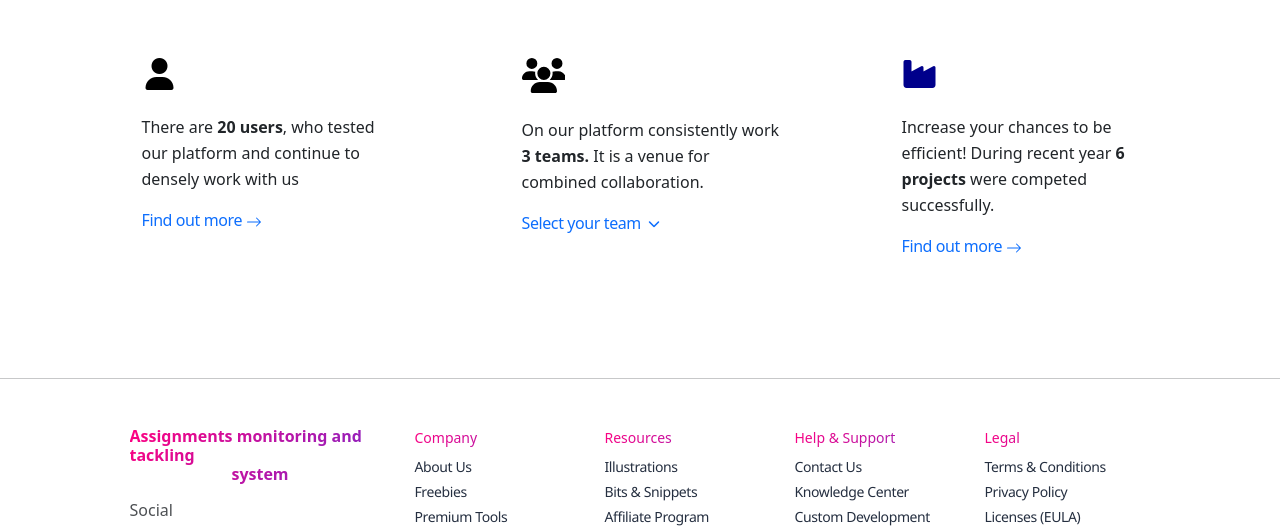
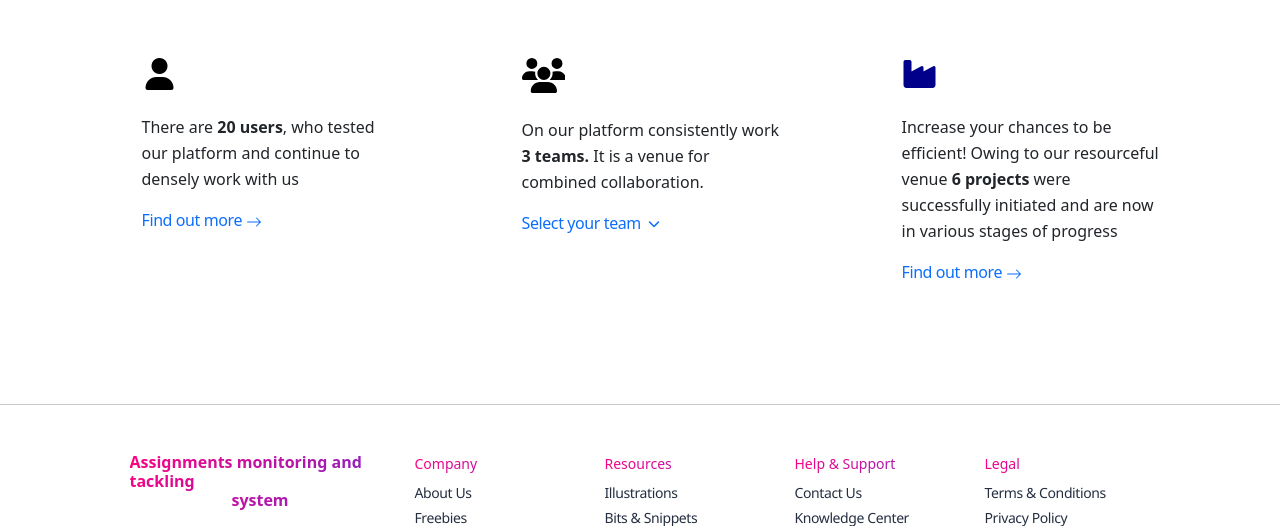
Before and after one commit to ForNeVeR/workflow_organizer, a Django app: page / in a window 1280 px wide. Shown: the part 606-1132 px from the top of the page. Run offline with Django 4.2, Linux system fonts and the light colour scheme; data comes from the database, SQL or seed files in the repository; some libraries are stand-ins or nearby versions.

Commit message:
Making minor refinements to index.html file

```diff
--- a/templates/assignment_handler/index.html
+++ b/templates/assignment_handler/index.html
@@ -3,7 +3,7 @@
 {% block title %} Home {% endblock title %}
 
 {% block content %}
-  {% include 'includes/sidebar.html' %}
+  {% include "includes/sidebar.html" %}
 
   <header class="bg-gradient-dark">
     <div class="page-header section-height-75" style="height: 500px; background-image: url('static/img/backgrounds/index.jpeg');">
@@ -102,7 +102,7 @@
                 </div>
                 <p>
                   Increase your chances to be efficient!
-                  During recent year <strong class="fw-semibold">{{ num_projects }} projects </strong> were competed successfully.
+                  Owing to our resourceful venue  <strong class="fw-semibold">{{ num_projects }} projects </strong> were successfully initiated and are now in various stages of progress
                 </p>
                 <a href="{% url 'assignment_handler:dashboard' %}" style="text-decoration: none;">Find out more
                   <svg xmlns="http://www.w3.org/2000/svg" width="16" height="16" fill="currentColor" class="bi bi-arrow-right" viewBox="0 0 16 16">
```
